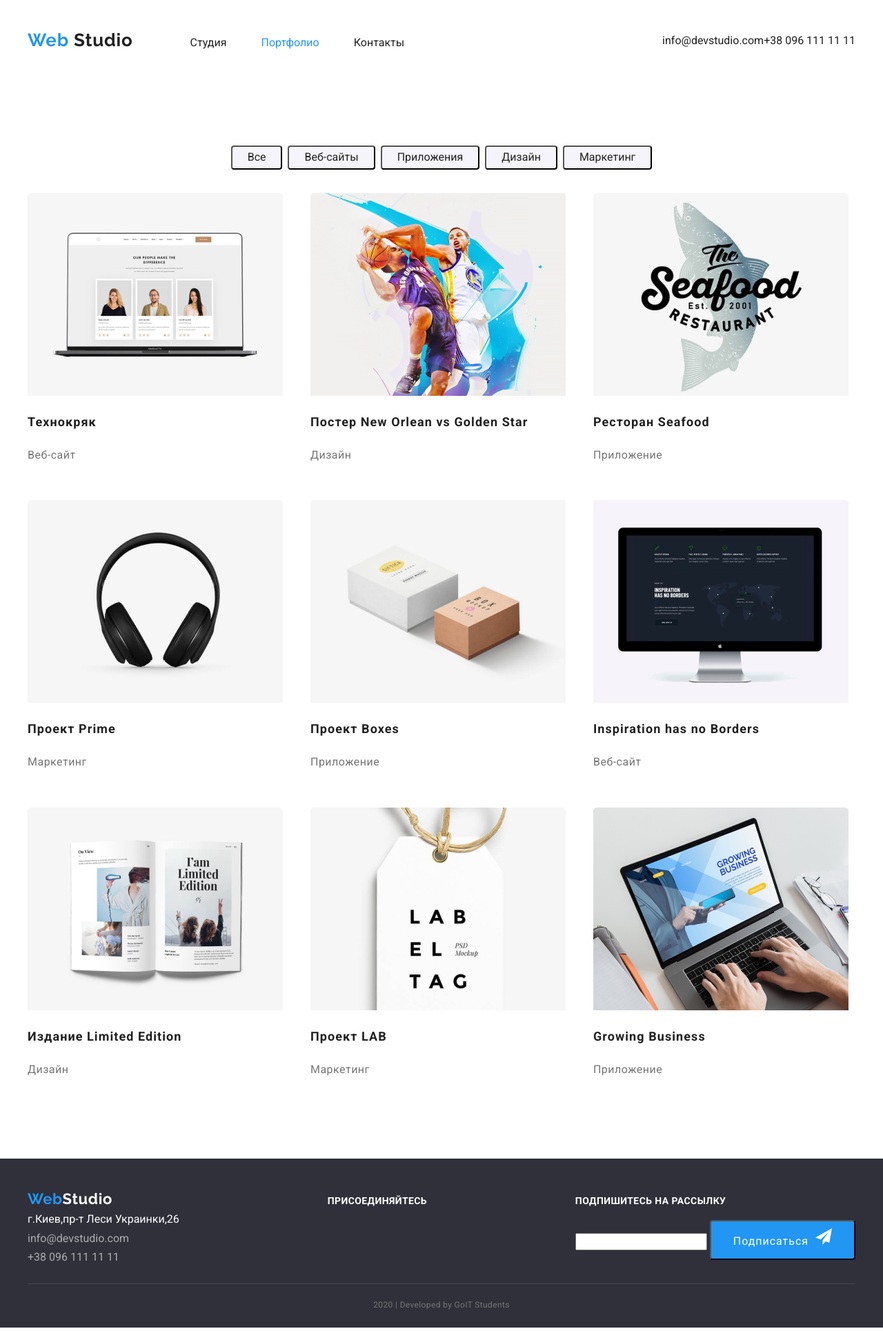
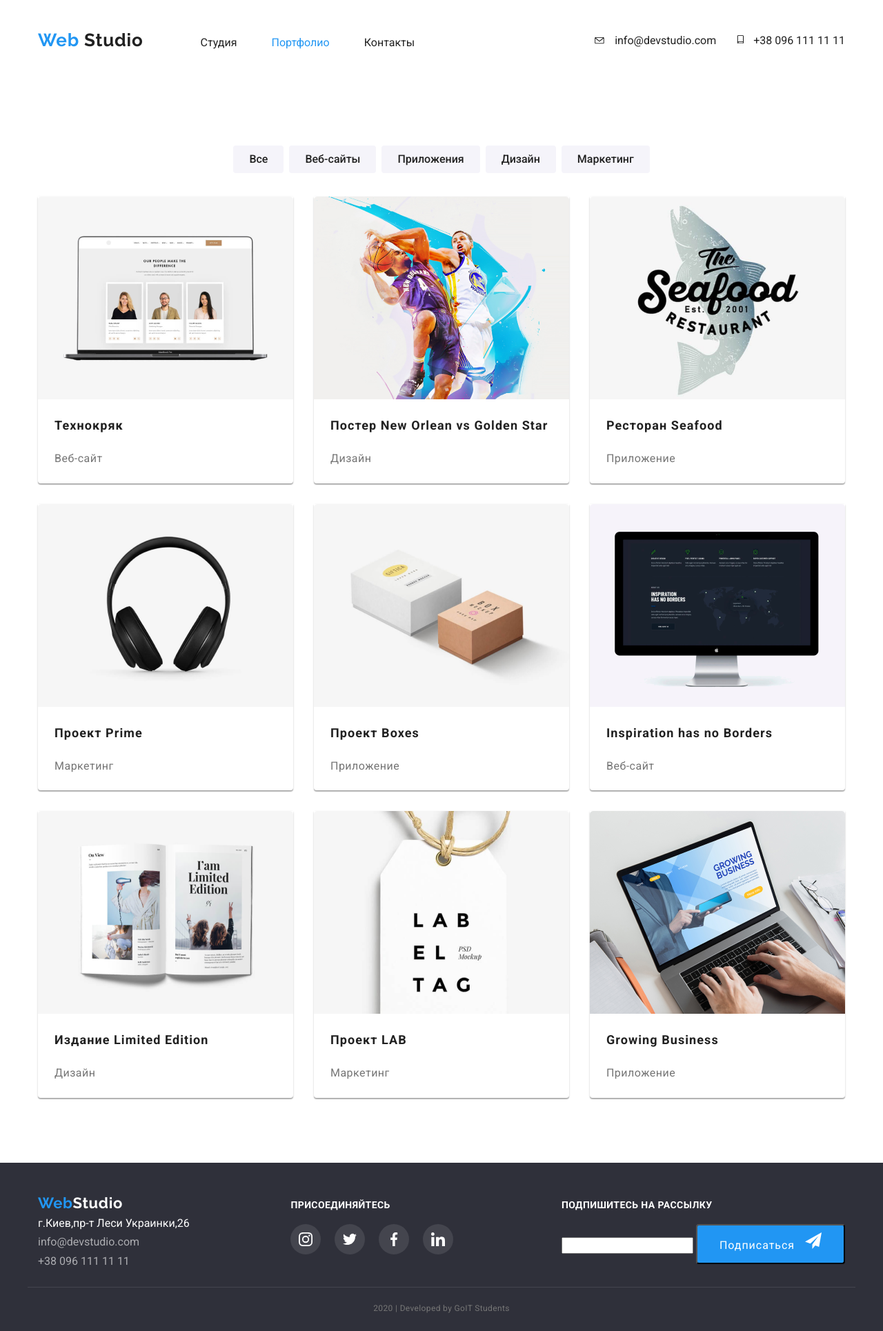
Before and after one commit to PolinaGaivoronska/goit-markup-hw-04, a plain HTML site: page portfolio.html in a window 1280 px wide. Shown: the whole page at 69% size. Drawn offline with Linux system fonts and the light colour scheme.

Commit message:
Добавляет карточки для Команды и Портфолио

```diff
--- a/css/main.css
+++ b/css/main.css
@@ -22,7 +22,7 @@ html {
   box-sizing: border-box;
 }
 *,
-*::before
+*::before,
 *::after {
   box-sizing: border-box;
 }
@@ -161,7 +161,6 @@ html {
   display: inline-block;
   border-radius: 4px;
   padding: 10px 32px;
-
   background-color: var(--accent-color);
   color: var(--title-secondary-text-color);
   letter-spacing: 0.06em;
@@ -170,6 +169,7 @@ html {
   font-size: 16px;
   line-height: 30px;
   min-width: 200px;
+  cursor: pointer;
 }
 
 /* Секции */
@@ -266,6 +266,14 @@ html {
   padding-left: 0px;
   margin: 0px;
 }
+.team-box {
+  width: calc((100% - 90px) / 4);
+  padding-bottom: 24px;
+  background-color: var(--primary-background-color);
+  box-shadow: 0px 2px 1px rgba(0, 0, 0, 0.2), 0px 1px 1px rgba(0, 0, 0, 0.14), 0px 1px 3px rgba(0, 0, 0, 0.12);
+  border-radius: 0px 0px 4px 4px;
+}
+
 .team-box:not(:last-child) {
   margin-right: 30px;
 }
@@ -279,6 +287,14 @@ html {
 }
 .team-photo {
   margin-bottom: 30px;
+}
+.img {
+  display: block;
+  max-width: 100%;
+  height: auto;
+}
+.title.team {
+  text-align: center
 }
 .team-list .title {
   padding: 0px;
@@ -297,10 +313,13 @@ html {
   font-size: 16px;
   line-height: 19px;
   letter-spacing: 0.03em;
+  text-align: center;
 }
 .social-box {
   display: flex;
-  flex-direction: row;
+  text-align: center;
+  padding-left: 32px;
+  padding-right: 32px;
 }
 .social-link-team {
   display: flex;
@@ -311,9 +330,8 @@ html {
   height: 44px;
   border-radius: 50%;
 }
-.social-link-team:hover,
-.social-link-team:focus {
-  fill: var(--icons-color);
+.social-link-team:hover {
+  background-color: var(--accent-color);
 }
 .icon-instagram {
   width: 20px;
@@ -497,7 +515,7 @@ html {
     border-radius: 50%;
   }
   .social-link-box a:hover {
-    color: var(--icons-color);
+    background-color: var(--accent-color);
   }
   .instagram-footer {
     width: 20px;
@@ -520,18 +538,29 @@ html {
     fill: var(--title-secondary-text-color);
   }
 
-  .button.footer::after {
+  .button.footer {
     display: inline-block;
-    content: '';
+    border-radius: 4px;
+    padding: 10px 32px;
+
+    background-color: var(--accent-color);
+    color: var(--title-secondary-text-color);
+    letter-spacing: 0.06em;
+    align-items: center;
+    text-align: center;
+    font-size: 16px;
+    line-height: 30px;
+    min-width: 200px;
+  }
+
+  .button-icon {
     margin-left: 10px;
+    height: 24px;
     width: 24px;
-    height: 24px;
-    background-image: url(../images/icon-send.svg);
-    background-size: contain;
-    background-repeat: no-repeat;
-    background-position: center;
+    fill: var(--title-secondary-text-color);
+  }
 
-  }
+
   /* Стили для portfolio.html */
 
   .portfolio-header {
@@ -553,10 +582,17 @@ html {
     padding: 0px;
   }
   .radio-button {
-    border-radius: 4px;
+    display: inline-block;
     padding: 6px 22px;
+    min-width: 73px;
+    font-weight: 500;
+    font-size: 16px;
+    line-height: 1.63;
+    text-align: center;
     background-color: #F5F4FA;
     color: #212121;
+    border: 1px solid transparent;
+    border-radius: 4px;
   }
   .projects-button li:not(:last-child) {
     margin-right: 8px;
@@ -572,10 +608,16 @@ html {
     padding: 0px;
     margin: 0px;
   }
+  .projects-link {
+
+  }
   .projects-item {
     width: calc((100% - 60px) / 3);
     margin-right: 30px;
     margin-bottom: 30px;
+    background-color: var(--primary-background-color);
+    box-shadow: 0px 2px 1px rgba(0, 0, 0, 0.2), 0px 1px 1px rgba(0, 0, 0, 0.14), 0px 1px 3px rgba(0, 0, 0, 0.12);
+    border-radius: 0px 0px 4px 4px;
   }
   .projects-item:nth-child(3n) {
     margin-right: 0px;
@@ -589,7 +631,7 @@ html {
     margin-bottom: 20px;
   }
   .project-title {
-    padding: 0px;
+    padding-left: 24px;
     margin-top: 0px;
     margin-bottom: 15px;
     font-weight: 700;
@@ -599,9 +641,9 @@ html {
     color: var(--title-text-color);
   }
   .text-secondary {
+    padding-left: 24px;
+    margin: 0px;
     display: none;
-    padding: 0px;
-    margin: 0px;
     font-weight: normal;
     font-size: 18px;
     line-height: 1.5;
@@ -609,7 +651,7 @@ html {
     color: var(--title-secondary-text-color);
   }
   .text-primary {
-    padding: 0px;
+    padding-left: 24px;
     margin-top: 0px;
     margin-bottom: 20px;
     font-weight: normal;
--- a/portfolio.html
+++ b/portfolio.html
@@ -24,8 +24,19 @@
         </ul>
 
         <address class="contacts">
-          <a href="mailto:info@devstudio.com" class="tipe mail">info@devstudio.com</a>
-          <a href="tel:+380961111111" class="tipe phone">+38 096 111 11 11</a>
+
+          <a class="mail-box" href="mailto:info@devstudio.com">
+            <svg class="icon-mail">
+              <use href="./images/sprite.svg#icon-envelope"></use>
+            </svg>
+            info@devstudio.com</a>
+
+          <a class="smartphone-box" href="tel:+380961111111">
+            <svg class="icon-smartphone">
+              <use href="./images/sprite.svg#icon-smartphone"></use>
+            </svg>
+            +38 096 111 11 11</a>
+
         </address>
       </nav>
         </div>
@@ -44,7 +55,7 @@
         </ul>
         <ul class="projects">
           <li class="projects-item">
-            <a href="">
+            <a class="projects-link" href="">
               <img class="projects-img" src="./images/img-portfolio-1.png" alt="Img-portfolio-1" />
               <h2 class="project-title">Технокряк</h2>
               <p class="text-secondary">
@@ -56,56 +67,56 @@
             </a>
           </li>
           <li class="projects-item">
-            <a href="">
+            <a class="projects-link" href="">
               <img class="projects-img" src="./images/img-portfolio-2.png" alt="Img-portfolio-2" />
               <h2 class="project-title">Постер New Orlean vs Golden Star</h2>
               <p class="text-primary">Дизайн</p>
             </a>
           </li>
           <li class="projects-item">
-            <a href="">
+            <a class="projects-link" href="">
               <img class="projects-img" src="./images/img-portfolio-3.png" alt="Img-portfolio-3" />
               <h2 class="project-title">Ресторан Seafood</h2>
               <p class="text-primary">Приложение</p>
             </a>
           </li>
           <li class="projects-item">
-            <a href="">
+            <a class="projects-link" href="">
               <img class="projects-img" src="./images/img-portfolio-4.png" alt="Img-portfolio-4" />
               <h2 class="project-title">Проект Prime</h2>
               <p class="text-primary">Маркетинг</p>
             </a>
           </li>
           <li class="projects-item">
-            <a href="">
+            <a class="projects-link" href="">
               <img class="projects-img" src="./images/img-portfolio-5.png" alt="Img-portfolio-5" />
               <h2 class="project-title">Проект Boxes</h2>
               <p class="text-primary">Приложение</p>
             </a>
           </li>
           <li class="projects-item">
-            <a href="">
+            <a class="projects-link" href="">
               <img class="projects-img" src="./images/img-portfolio-6.png" alt="Img-portfolio-6" />
               <h2 class="project-title">Inspiration has no Borders</h2>
               <p class="text-primary">Веб-сайт</p>
             </a>
           </li>
           <li class="projects-item">
-            <a href="">
+            <a class="projects-link" href="">
               <img class="projects-img" src="./images/img-portfolio-7.png" alt="Img-portfolio-7" />
               <h2 class="project-title">Издание Limited Edition</h2>
               <p class="text-primary">Дизайн</p>
             </a>
           </li>
           <li class="projects-item">
-            <a href="">
+            <a class="projects-link" href="">
               <img class="projects-img" src="./images/img-portfolio-8.png" alt="Img-portfolio-8" />
               <h2 class="project-title">Проект LAB</h2>
               <p class="text-primary">Маркетинг</p>
             </a>
           </li>
           <li class="projects-item">
-            <a href="">
+            <a class="projects-link" href="">
               <img class="projects-img" src="./images/img-portfolio-9.png" alt="Img-portfolio-9" />
               <h2 class="project-title">Growing Business</h2>
               <p class="text-primary">Приложение</p>
@@ -120,29 +131,59 @@
       <div class="container top-part">
         <div class="address-blok">
           <a href="./index.html" class="logo-footer"
-          ><span class="logo-web-footer">Web</span>Studio</a>
+            ><span class="logo-web-footer">Web</span>Studio</a
+          >
 
           <address class="contacts footer">
             <p class="tipe-address">г.Киев,пр-т Леси Украинки,26</p>
             <a href="mailto:info@devstudio.com" class="tipe"
-            >info@devstudio.com</a>
+              >info@devstudio.com</a
+            >
             <a href="tel:+380961111111" class="tipe">+38 096 111 11 11</a>
           </address>
         </div>
         <div class="item-colum">
           <p class="footer-title">присоединяйтесь</p>
           <ul class="social-link-box">
-        <li><a href="" class="social-link instagram" aria-label="Ссылка на Instagram"></a></li>
-        <li><a href="" class="social-link twitter" aria-label="Ссылка на Twitter"></a></li>
-        <li><a href="" class="social-link facebook" aria-label="Ссылка на Facebook"></a></li>
-        <li><a href="" class="social-link linkedIn" aria-label="Ссылка на LinkedIn"></a></li>
+            <li>
+              <a class="social-link footer" href="" aria-label="Ссылка на Instagram">
+                <svg class="instagram-footer">
+                  <use href="./images/sprite.svg#icon-icon-instagram"></use>
+                </svg>
+              </a>
+            </li>
+            <li>
+              <a class="social-link footer" href="" aria-label="Ссылка на Twitter">
+                <svg class="twitter-footer">
+                  <use href="./images/sprite.svg#icon-icon-twitter"></use>
+                </svg>
+              </a>
+            </li>
+            <li>
+              <a class="social-link footer" href="" aria-label="Ссылка на Facebook">
+                <svg class="facebook-footer">
+                  <use href="./images/sprite.svg#icon-icon-facebook"></use>
+                </svg>
+              </a>
+            </li>
+            <li>
+              <a class="social-link footer" href="" aria-label="Ссылка на LinkedIn">
+                <svg class="linkedin-footer">
+                  <use href="./images/sprite.svg#icon-icon-linkedin"></use>
+                </svg>
+              </a>
+            </li>
           </ul>
         </div>
         <div class="item-colum subscription">
           <p class="footer-title">Подпишитесь на рассылку</p>
           <form>
             <input type="email" />
-        <button class="button footer">Подписаться</button>
+            <button class="button footer">Подписаться
+              <svg class="button-icon">
+                <use href="./images/sprite.svg#icon-icon-send"></use>
+              </svg>
+            </button>
           </form>
         </div>
       </div>
```
Also changed, not shown: index.html (+9 -5 lines). Lines whose indentation alone changed are shown as unchanged.
